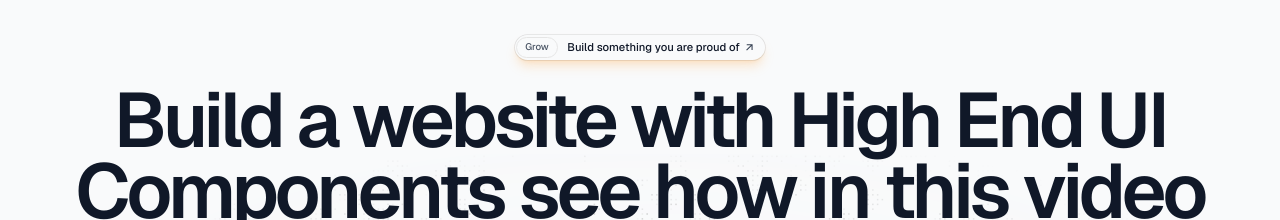
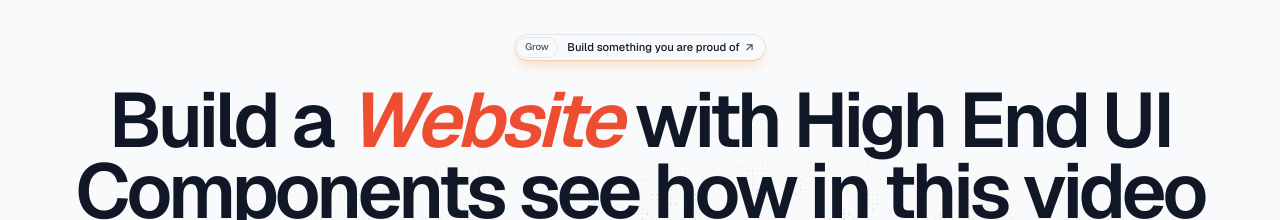
Before and after one commit to telluricaquarian/aclr77, a Next.js app: page / in a window 1280 px wide. Shown: the part 144-364 px from the top of the page. Built offline with nearby package versions, Linux system fonts and the light colour scheme.

Commit message:
Style Website word with Redaction font and brand orange

```diff
--- a/src/components/ui/Hero.tsx
+++ b/src/components/ui/Hero.tsx
@@ -34,9 +34,16 @@ export function Hero() {
         </FadeDiv>
 
         <h1 className="mt-8 text-center text-5xl font-semibold tracking-tighter text-gray-900 sm:text-8xl sm:leading-22">
-          <FadeSpan>Build a website</FadeSpan> <FadeSpan> with High End UI</FadeSpan>
+          <FadeSpan>
+            Build a{" "}
+            <span className="font-redaction italic text-[#ED4D30]">
+              Website
+            </span>
+          </FadeSpan>{" "}
+          <FadeSpan>with High End UI</FadeSpan>
           <br />
-          <FadeSpan>Components</FadeSpan> <FadeSpan>see how in this video</FadeSpan>
+          <FadeSpan>Components</FadeSpan>{" "}
+          <FadeSpan>see how in this video</FadeSpan>
         </h1>
 
         <p className="mt-5 max-w-xl text-center text-base text-balance text-gray-700 sm:mt-8 sm:text-xl">
```
